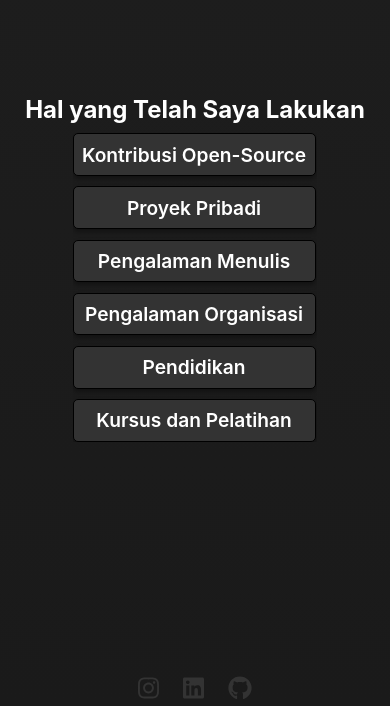
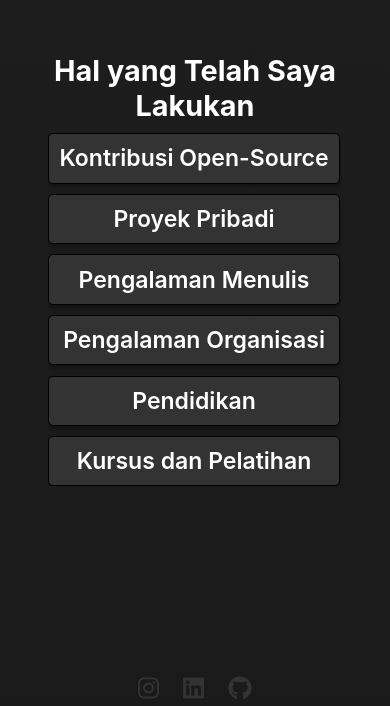
Before and after one commit to Fatih20/FatihNRI, a React (Create React App) app: page / in a window 390 px wide. Shown: the part 987-1693 px from the top of the page. Built offline with nearby package versions, Linux system fonts and the light colour scheme.

Commit message:
Enlarge text for events on mobile. Decrease events width on mobile for scrolling spaces.

```diff
--- a/src/components/body/event.js
+++ b/src/components/body/event.js
@@ -21,6 +21,7 @@ const Main = styled.div`
     flex-direction: column;
     font-size: 1em;
     gap: 0;
+    overflow-wrap: break-word;
     padding: 1em 1.25em;
     width: 100%;
 `;
--- a/src/components/body/mainContent.js
+++ b/src/components/body/mainContent.js
@@ -21,6 +21,10 @@ const Main = styled.div`
     height: 100%;
     justify-content: center;
     width: 100%;
+
+    @media (max-width: 601px){
+        font-size: 2.4em;
+    }
 
     /* border : solid 1px white; */
 `;
@@ -110,10 +114,6 @@ const ShowingEventContainer = styled.div`
 
     @media (max-width: 901px){
         width: 80%;
-    }
-
-    @media (max-width: 601px){
-        width: 100%;
     }
 
     /* border : solid 1px white; */
```
